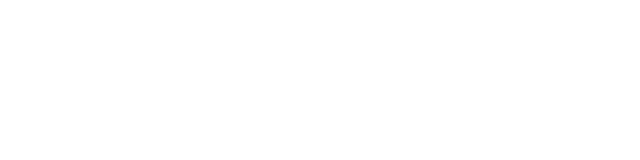
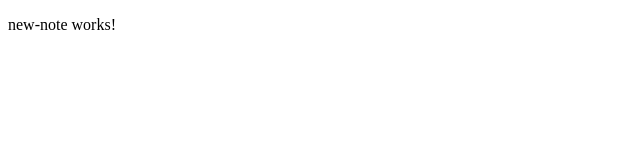
Before and after one commit to CamilaDrozd/notes-grid, an Angular app: page / in a window 1280 px wide. Shown: the top 160 px of the page, without its empty margins (0-640 px from the left). Built offline with nearby package versions, Linux system fonts and the light colour scheme.

Commit message:
Criando componente new-note e interface Nota

```diff
--- a/src/app/app.component.html
+++ b/src/app/app.component.html
@@ -1 +1,9 @@
 <router-outlet></router-outlet>
+<header>
+  <div class="add-new-note">
+    <app-new-note></app-new-note>
+  </div>
+</header>
+<main>
+
+</main>
--- a/src/app/app.component.ts
+++ b/src/app/app.component.ts
@@ -1,10 +1,11 @@
 import { Component } from '@angular/core';
 import { RouterOutlet } from '@angular/router';
+import { NewNoteComponent } from './components/new-note/new-note.component';
 
 @Component({
   selector: 'app-root',
   standalone: true,
-  imports: [RouterOutlet],
+  imports: [RouterOutlet, NewNoteComponent],
   templateUrl: './app.component.html',
   styleUrl: './app.component.scss'
 })
--- /dev/null
+++ b/src/app/components/new-note/new-note.component.html
@@ -0,0 +1 @@
+<p>new-note works!</p>
```
Also changed, not shown: src/app/components/new-note/new-note.component.ts (added, +12 -0 lines), src/app/models/nota.models.ts (added, +8 -0 lines), src/app/components/new-note/new-note.component.scss (added), 1 other file (tests, documents, lock files or other folders).
